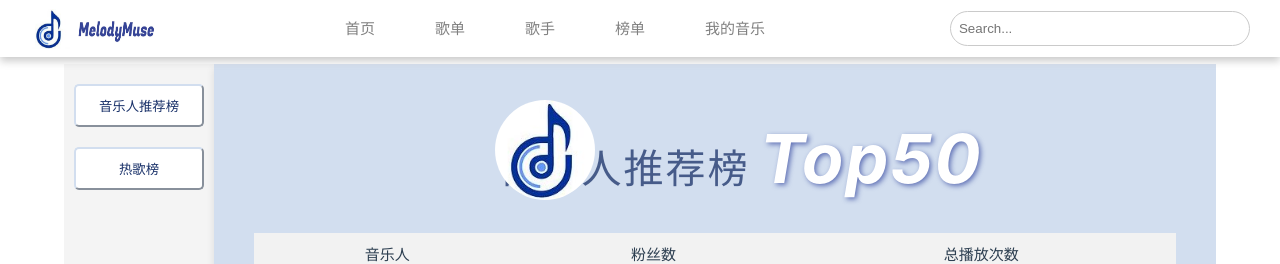
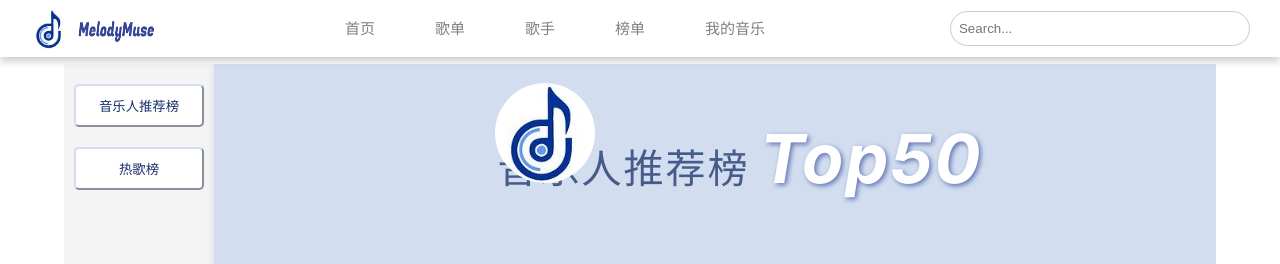
Before and after one commit to saikewei/MelodyMuse, a Vue app in the folder melodymuse.client/: page /rankartists in a window 1280 px wide. Shown: the top 264 px of the page. Built offline with nearby package versions, Linux system fonts and the light colour scheme; no server answers.

Commit message:
修改了一些样式

```diff
--- a/melodymuse.client/src/pages/RankArtists.vue
+++ b/melodymuse.client/src/pages/RankArtists.vue
@@ -10,7 +10,7 @@
       <div>
         <img class="ranking-image1" :src="RankingImage" alt="Ranking Image" />
       </div>
-      <h1 class="ranking-title">
+      <h1 class="ranking-title1">
         <span>音乐人推荐榜</span><strong>Top50</strong>
       </h1>
 
@@ -125,7 +125,7 @@ export default {
 
 .ranking-image1 {
   position:absolute;
-  top:14%;
+  top:6%;
   left:28%;
   width: 100px;
   height: 100px;
@@ -133,23 +133,23 @@ export default {
   margin-right: 20px;
 }
 
-.ranking-title {
+.ranking-title1 {
   text-align: center;
   font-size: 40px;
   margin-left: 10px;
-  margin-bottom: 20px;
+  margin-bottom: 85px;
   color: #193169c1;
   letter-spacing: 2px; /* 调整字间距，可以根据需要增大或减小 */
 }
 
-.ranking-title span {
+.ranking-title1 span {
   font-weight: normal;
   font-size: -2em;
   margin-left: 40px;
   margin-right: 10px;
 }
 
-.ranking-title strong {
+.ranking-title1 strong {
   font-weight: bold;
   font-size: 1.7em; /* 放大字体 */
   color: white;
--- a/melodymuse.client/src/pages/RankSongs.vue
+++ b/melodymuse.client/src/pages/RankSongs.vue
@@ -10,7 +10,7 @@
       <div>
         <img class="ranking-image2" :src="RankingImage" alt="Ranking Image" />
       </div>
-      <h1 class="ranking-title">
+      <h1 class="ranking-title2">
         <span>热歌榜</span><strong>Top50</strong>
       </h1>
 
@@ -143,7 +143,7 @@ export default {
 
 .ranking-image2 {
   position:absolute;
-  top:12%;
+  top:6%;
   left:32%;
   width: 100px;
   height: 100px;
@@ -151,7 +151,7 @@ export default {
   margin-right: 20px;
 }
 
-.ranking-title {
+.ranking-title2 {
   text-align: center;
   font-size: 40px;
   margin-left: 10px;
@@ -160,14 +160,14 @@ export default {
   letter-spacing: 2px;
 }
 
-.ranking-title span {
+.ranking-title2 span {
   font-weight: normal;
   font-size: -2em;
   margin-left: 40px;
   margin-right: 10px;
 }
 
-.ranking-title strong {
+.ranking-title2 strong {
   font-weight: bold;
   font-size: 1.7em;
   color: white;
```
